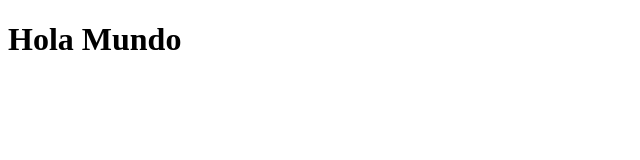
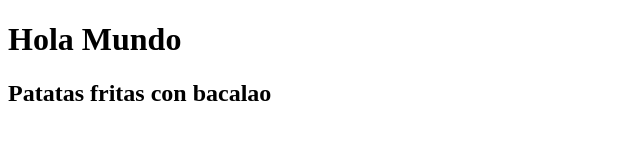
Before and after one commit to JoseanMF/eliminar-por-favor, a plain HTML site: page index.html in a window 1280 px wide. Shown: the whole page, without its empty margins (0-640 px from the left). Drawn offline with Linux system fonts and the light colour scheme.

Commit message:
Modificacion 2 de index.html

```diff
--- a/index.html
+++ b/index.html
@@ -5,5 +5,6 @@
 </head>
 <body>
     <h1>Hola Mundo</h1>
+    <h2>Patatas fritas con bacalao</h2>
 </body>
 </html>
```
